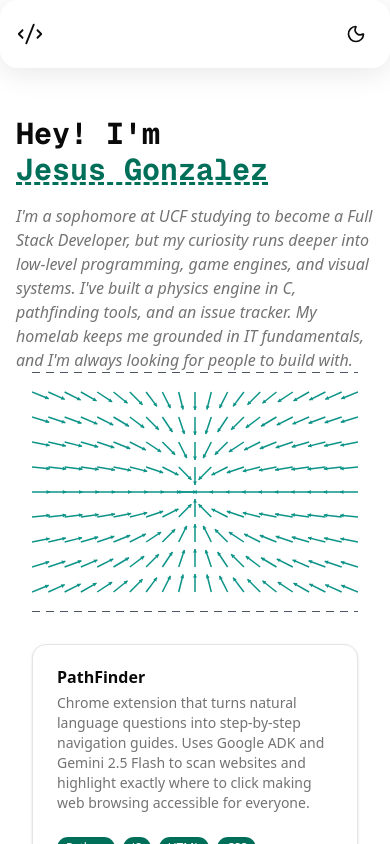
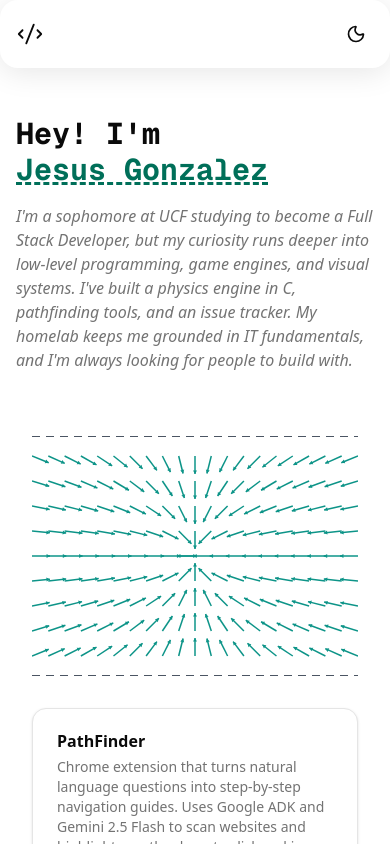
Before and after one commit to jesusthecreator017/portfolio, a Next.js app: page / in a window 390 px wide. Shown: the top 844 px of the page. Built offline with nearby package versions, Linux system fonts and the light colour scheme.

Commit message:
fixed vector field padding issue for mobile devices

```diff
--- a/src/app/page.tsx
+++ b/src/app/page.tsx
@@ -42,7 +42,7 @@ export default function Home() {
   return (
     <div>
       <Hero />
-      <div className="mx-auto -mt-12 max-w-5xl px-8">
+      <div className="mx-auto mt-4 max-w-5xl px-8 md:-mt-8">
         <InteractiveVectorField
           height={200}
           step={0.5}
```
